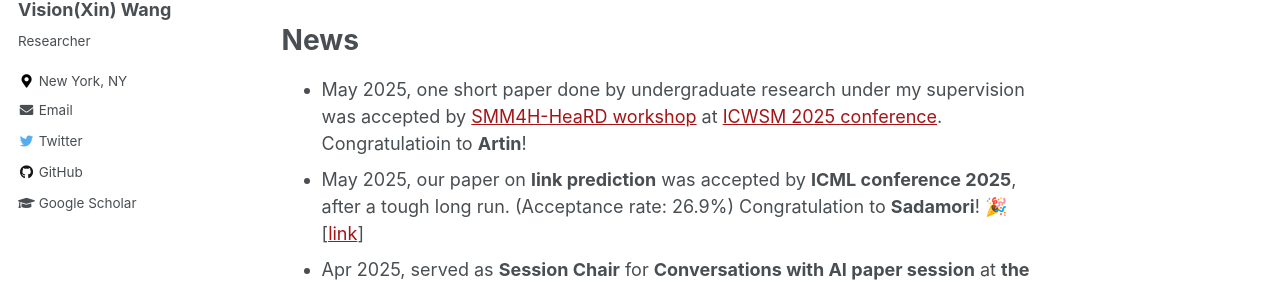
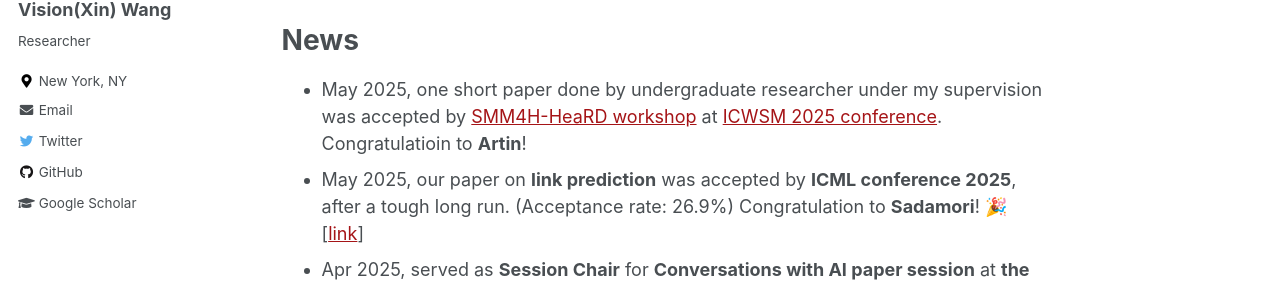
Before and after one commit to xin-wang-kr/xin-wang-kr.github.io, a Jekyll site: the page built from _pages/about.md, in a window 1280 px wide and 900 px high, scrolled down 774 px. Shown: the part 181-463 px from the top of the window. Built offline with Jekyll 4.4.1, drawn with Linux system fonts in a browser that asks for light colours.

Commit message:
Update about.md

```diff
--- a/_pages/about.md
+++ b/_pages/about.md
@@ -40,7 +40,7 @@
 As an Instructor at [GEC academy](https://www.gecacademy.com/), I have taught Academic Writing course for [AI HUB](https://www.gecacademy.com/ai-hub) and Intro to Java course for general class in undergraduate and graduate levels.
 
 # News
-* May 2025, one short paper done by undergraduate research under my supervision was accepted by [SMM4H-HeaRD workshop](https://healthlanguageprocessing.org/smm4h-2025/) at [ICWSM 2025 conference](https://www.icwsm.org/2025/index.html). Congratulatioin to __Artin__!
+* May 2025, one short paper done by undergraduate researcher under my supervision was accepted by [SMM4H-HeaRD workshop](https://healthlanguageprocessing.org/smm4h-2025/) at [ICWSM 2025 conference](https://www.icwsm.org/2025/index.html). Congratulatioin to __Artin__!
 * May 2025, our paper on __link prediction__ was accepted by __ICML conference 2025__, after a tough long run. (Acceptance rate:  26.9%) Congratulation to __Sadamori__! 🎉 [[link](https://arxiv.org/abs/2405.14985)]
 * Apr 2025, served as __Session Chair__ for __Conversations with AI paper session__ at __the ACM CHI conference 2025__. [[link](https://programs.sigchi.org/chi/2025/program/session/195020)]
 * Feb 2025, my first-authored paper on __VizTrust__ was accepted by __the ACM CHI conference 2025__ as a late breaking work. (Acceptance rate: 32.83%) This is a big encouragement after uneasy process. 🎉 [[link](https://xin-wang-kr.github.io/VizTrust-CHI25/)]
```
